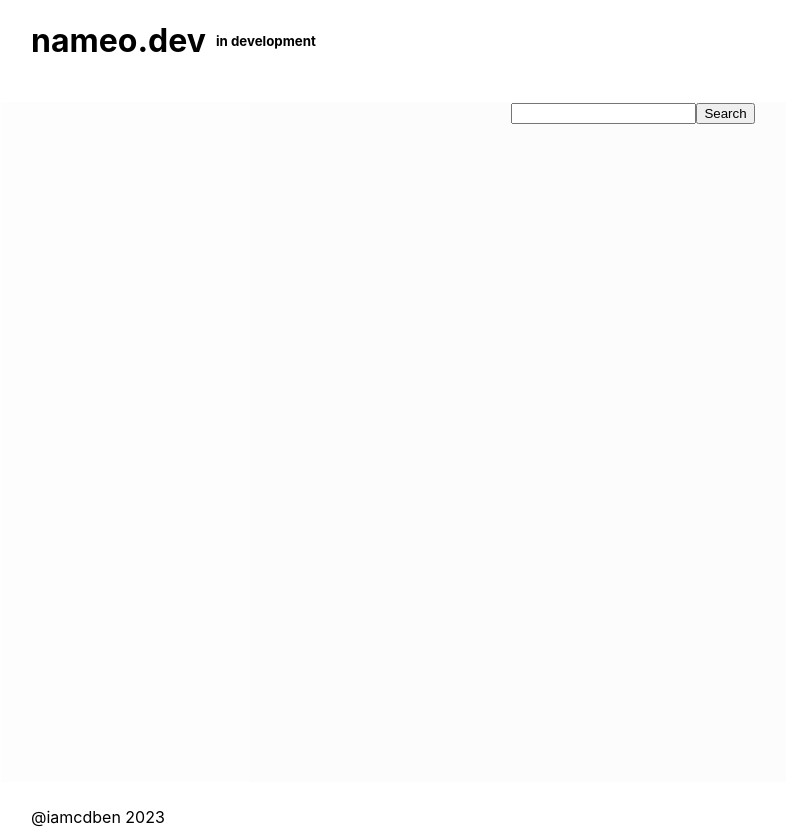
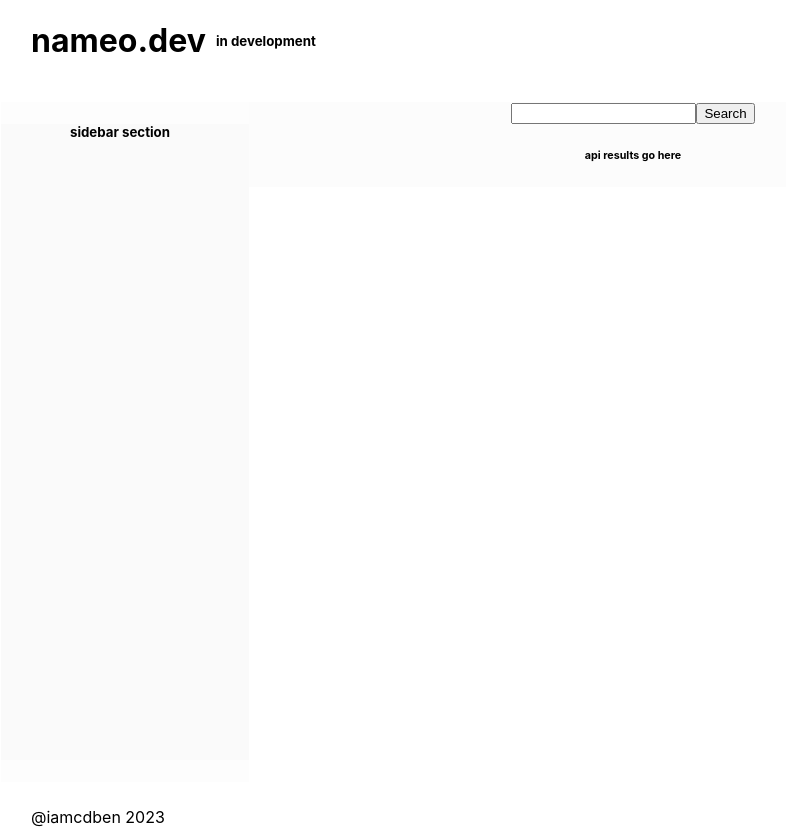
Before and after one commit to benjamin-mcdaniel/nameo-dev, a React (Create React App) app: page / in a window 1280 px wide. Shown: the whole page, without its empty margins (19-805 px from the left). Built offline with nearby package versions, Linux system fonts and the light colour scheme.

Commit message:
sections

```diff
--- a/src/components/body/body.tsx
+++ b/src/components/body/body.tsx
@@ -12,7 +12,10 @@ export interface BodyProps {
 export const Body = ({ className }: BodyProps) => {
     return (
         <div style={{ height: '85vh' }} className={classNames(styles.root, className, styles.body)}>
-            <div className={styles.sidebar} />
+            <div className={styles.sidebar}>
+                <h5 className={styles.center}>sidebar section</h5>
+            </div>
+            <div>
                 <div className={styles.center}>
                     <div className={styles.input}>
                         <span className={styles.input}>
@@ -25,6 +28,10 @@ export const Body = ({ className }: BodyProps) => {
                         </span>
                     </div>
                 </div>
+                <div className={styles.center}>
+                    <h6>api results go here</h6>
+                </div>
+            </div>
         </div>
     );
 };
```
Lines whose indentation alone changed are shown as unchanged.
